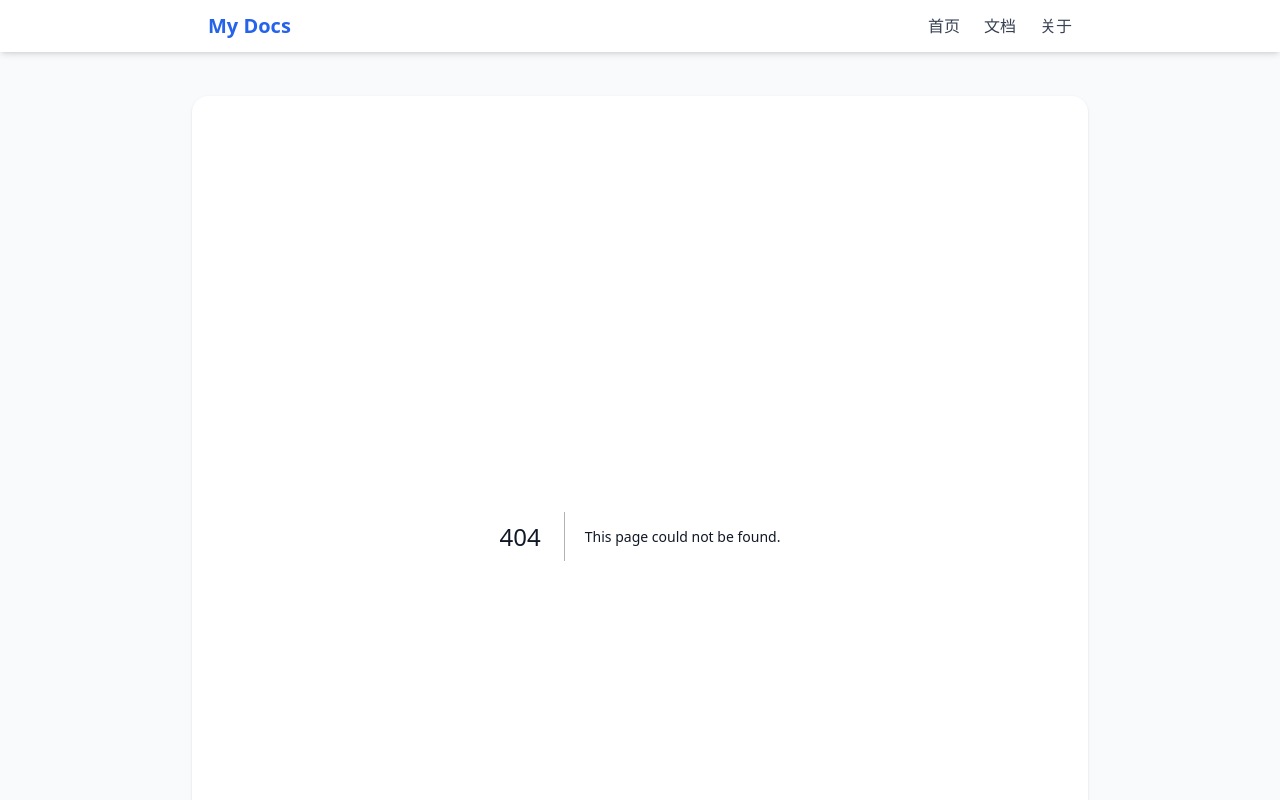
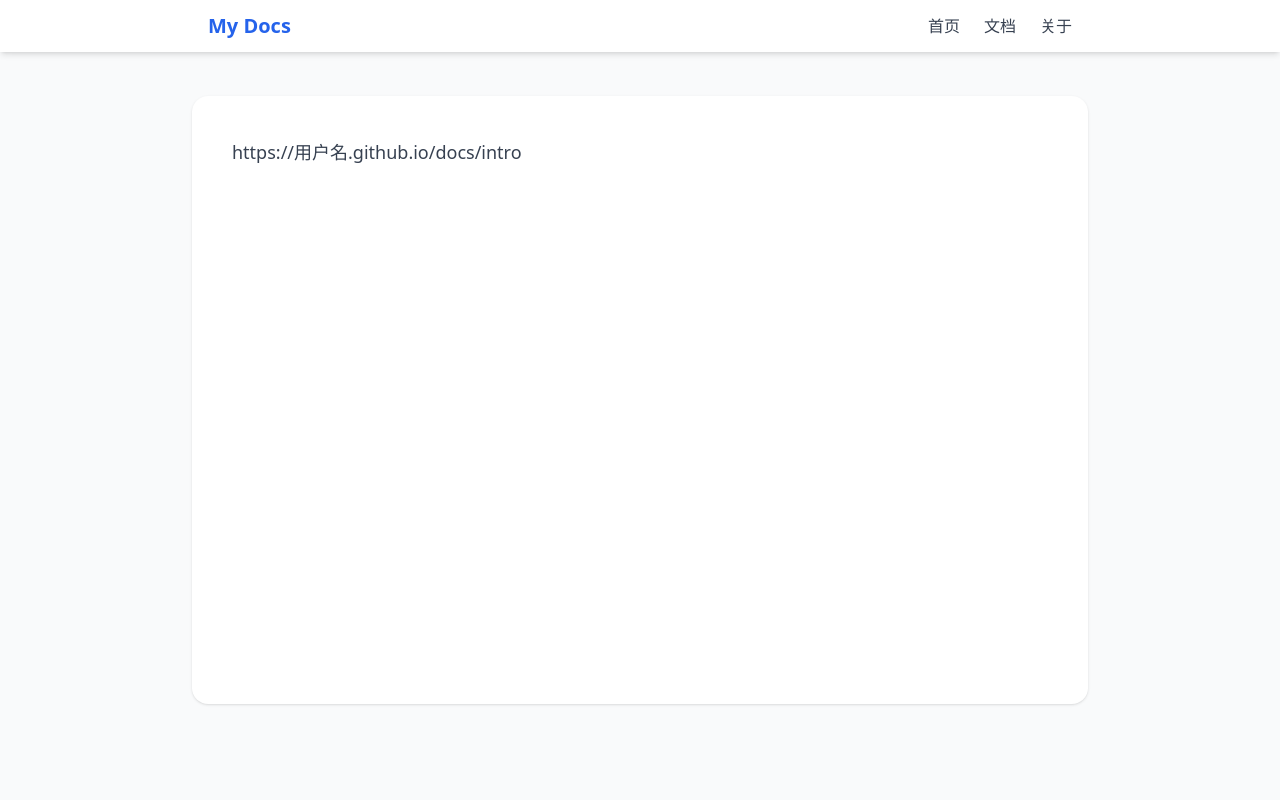
Before and after one commit to JinbaoWeb/jinbaoweb.github.io, a Next.js app: page /docs/intro in a window 1280 px wide. Before the commit this address had no page. Shown: the top 800 px of the page. Built offline with nearby package versions, Linux system fonts and the light colour scheme.

Commit message:
Create intro.mdx

```diff
--- /dev/null
+++ b/pages/docs/intro.mdx
@@ -0,0 +1 @@
+https://用户名.github.io/docs/intro
```
